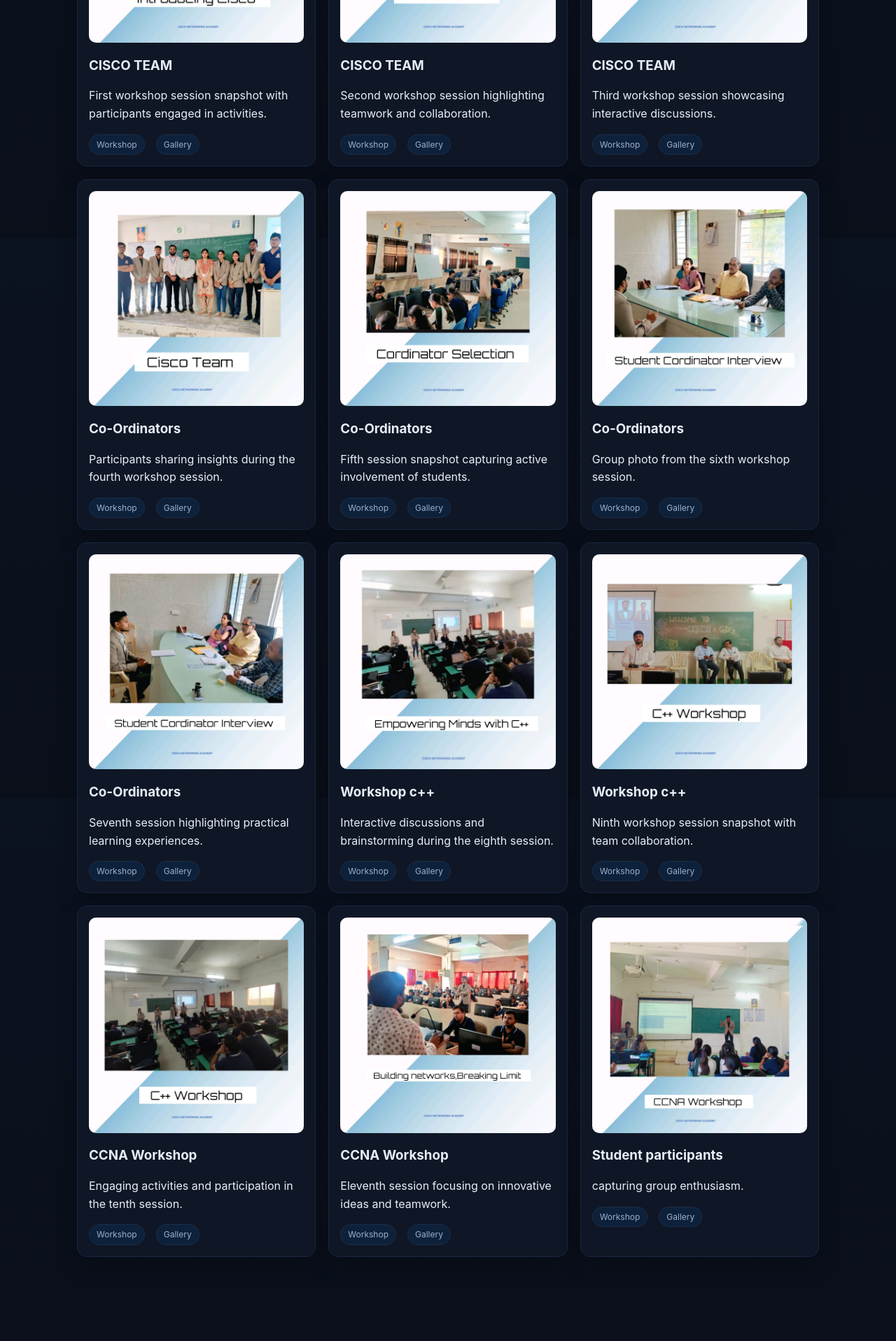
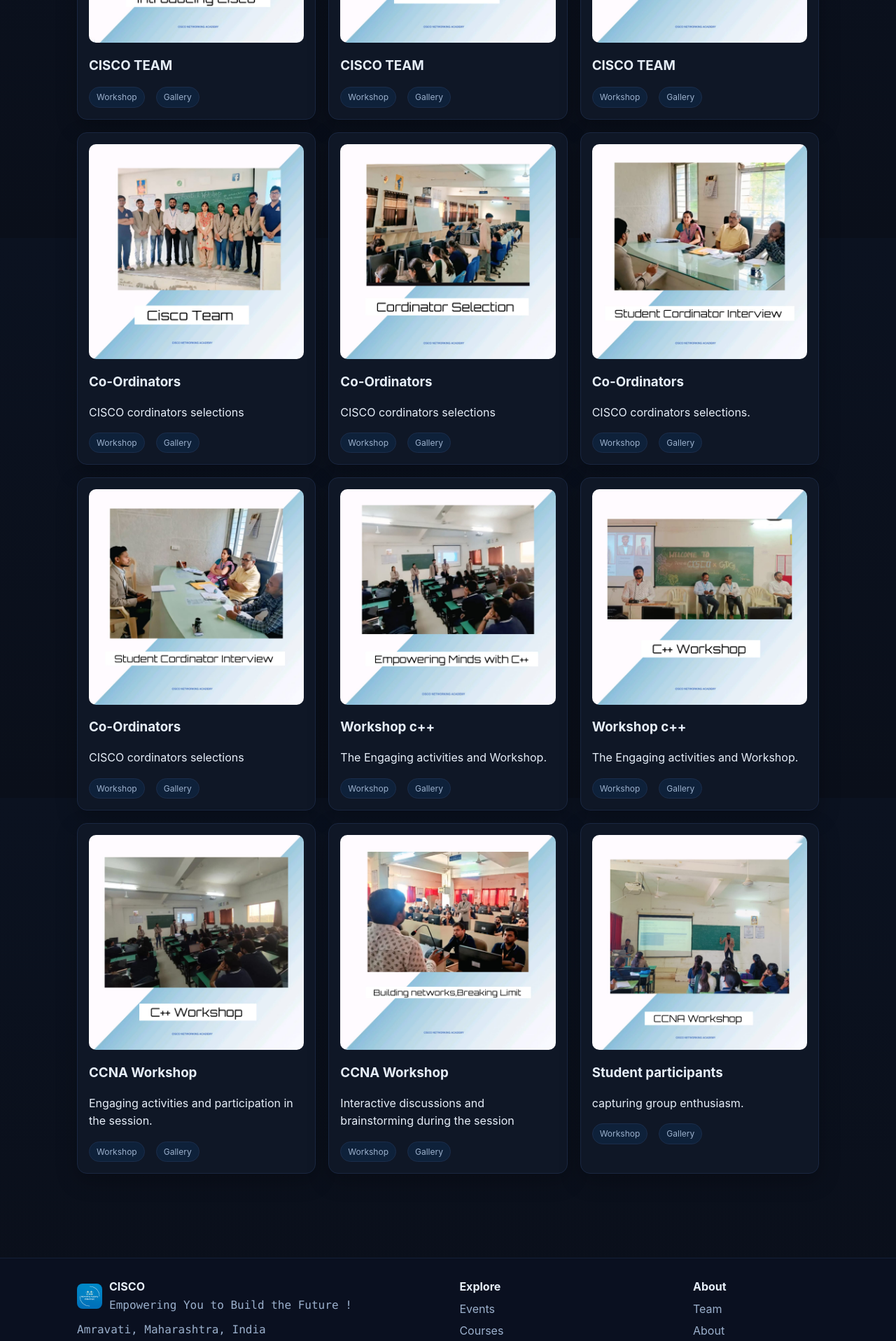
Before and after one commit to vedanthimte/cisco, a React (Vite) app in the folder prmitr-cisco/: page /gallery in a window 1280 px wide. Shown: the part 460-2376 px from the top of the page at 70% size. Built offline with nearby package versions, Linux system fonts and the light colour scheme.

Commit message:
Updated gallery.js and gallery1.js with new team member and gallery data

```diff
--- a/prmitr-cisco/src/data/gallery.js
+++ b/prmitr-cisco/src/data/gallery.js
@@ -33,77 +33,74 @@ export const galleryData = [
   {
     id: 1,
     title: "CISCO TEAM",
-    description: "First workshop session snapshot with participants engaged in activities.",
     image: "/assets/gallery/1img.jpg",
     tags: ["Workshop", "Gallery"]
   },
   {
     id: 2,
     title: "CISCO TEAM",
-    description: "Second workshop session highlighting teamwork and collaboration.",
     image: "/assets/gallery/2img.jpg",
     tags: ["Workshop", "Gallery"]
   },
   {
     id: 3,
     title: "CISCO TEAM",
-    description: "Third workshop session showcasing interactive discussions.",
     image: "/assets/gallery/3img.jpg",
     tags: ["Workshop", "Gallery"]
   },
   {
     id: 4,
     title: "Co-Ordinators",
-    description: "Participants sharing insights during the fourth workshop session.",
+    description: "CISCO cordinators selections",
     image: "/assets/gallery/4img.jpg",
     tags: ["Workshop", "Gallery"]
   },
   {
     id: 5,
     title: "Co-Ordinators",
-    description: "Fifth session snapshot capturing active involvement of students.",
+    description: "CISCO cordinators selections",
     image: "/assets/gallery/5img.jpg",
     tags: ["Workshop", "Gallery"]
   },
   {
     id: 6,
     title: "Co-Ordinators",
-    description: "Group photo from the sixth workshop session.",
+    description: "CISCO cordinators selections.",
     image: "/assets/gallery/6img.jpg",
     tags: ["Workshop", "Gallery"]
   },
   {
     id: 7,
     title: "Co-Ordinators",
-    description: "Seventh session highlighting practical learning experiences.",
+    description: "CISCO cordinators selections",
     image: "/assets/gallery/7img.jpg",
     tags: ["Workshop", "Gallery"]
   },
   {
     id: 8,
     title: "Workshop c++",
-    description: "Interactive discussions and brainstorming during the eighth session.",
+    description: "The Engaging activities and Workshop.",
     image: "/assets/gallery/8img.jpg",
     tags: ["Workshop", "Gallery"]
   },
   {
     id: 9,
     title: "Workshop c++",
-    description: "Ninth workshop session snapshot with team collaboration.",
+    description: "The Engaging activities and Workshop.",
     image: "/assets/gallery/9img.jpg",
     tags: ["Workshop", "Gallery"]
   },
   {
     id: 10,
     title: "CCNA Workshop",
-    description: "Engaging activities and participation in the tenth session.",
+    description: "Engaging activities and participation in the  session.",
     image: "/assets/gallery/10img.jpg",
     tags: ["Workshop", "Gallery"]
   },
   {
     id: 11,
     title: " CCNA Workshop ",
-    description: "Eleventh session focusing on innovative ideas and teamwork.",
+    description: "Interactive discussions and brainstorming during the session",
     image: "/assets/gallery/11img.jpg",
     tags: ["Workshop", "Gallery"]
   },
```
